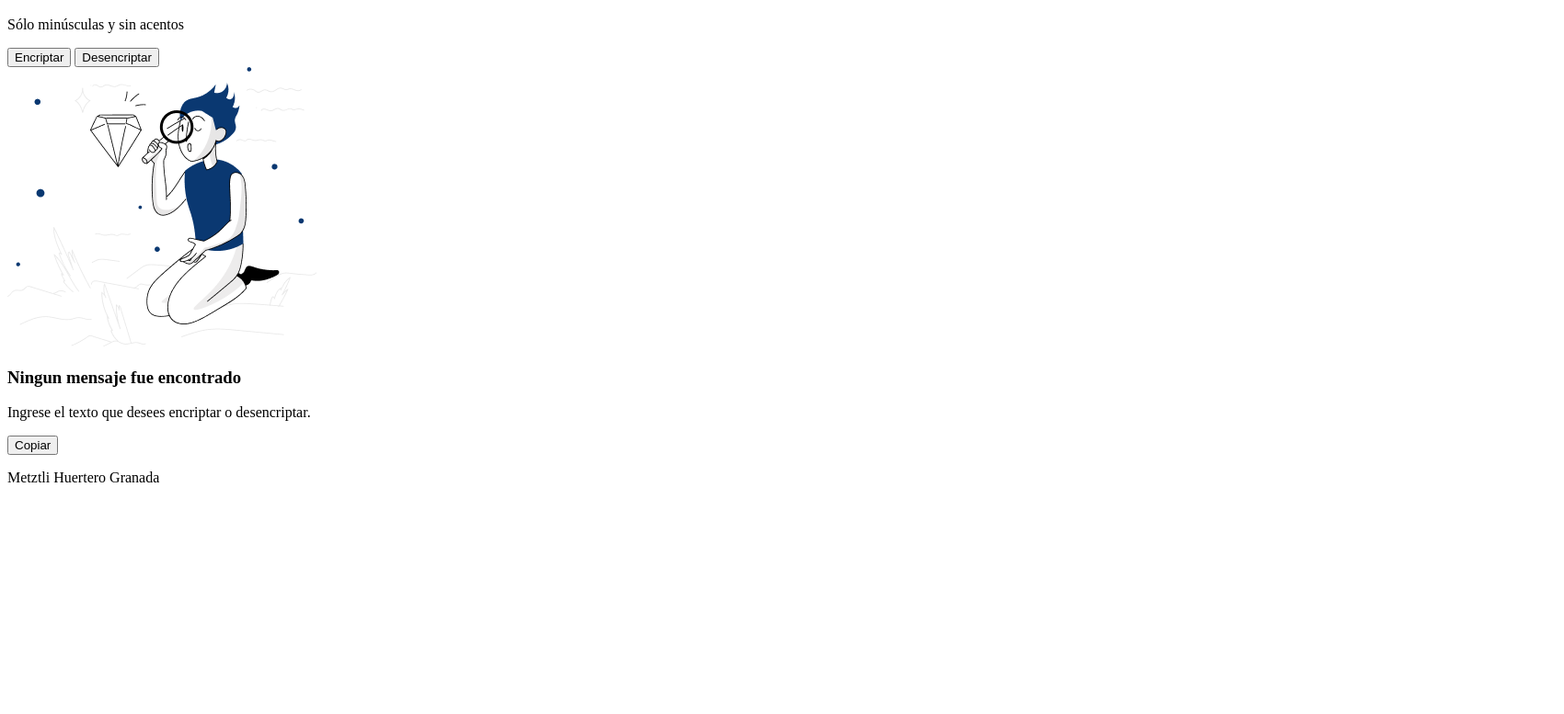
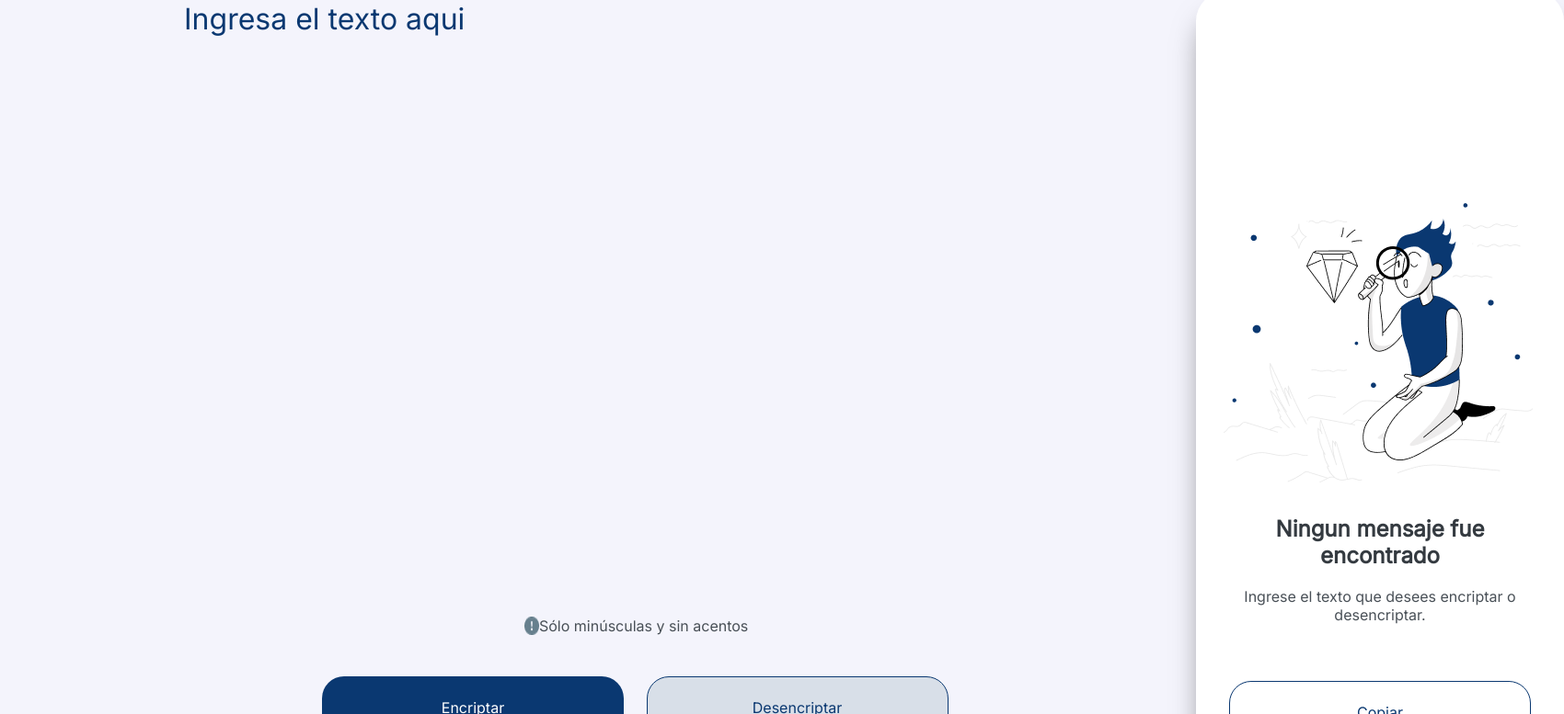
Before and after one commit to nabimeyz/ONENextEducation, a plain HTML site: page Encriptador/index.html in a window 1280 px wide. Shown: the part 99-876 px from the top of the page at 92% size, 1700 px wide, since content can reach past the window. Before the commit the page ends 800 px from the top, so only its background shows below. Drawn offline with Linux system fonts and the light colour scheme.

Commit message:
Da estilo a la pagina, y cambia función del boton copiar

```diff
--- a/Encriptador/index.html
+++ b/Encriptador/index.html
@@ -7,13 +7,14 @@
     <meta charset="UTF-8">
     <meta name="viewport" content="width=device-width, initial-scale=1.0">
     <link rel="stylesheet" href="style.css">
+    <link href="https://fonts.googleapis.com/css2?family=Inter:wght@100;200;300;400&display=swap" rel="stylesheet">
     <script type="text/javascript" src="script.js"></script>
     <title>Encriptador de texto</title>
 </head>
 
 <body>
     <header> <!--logo del programa-->
-        <img src="/Encriptador/img/Logo.png" alt="Logo alura">
+        <img id="logo" src="/Encriptador/img/Logo.png" alt="Logo alura">
     </header>
 
     <section id="seccionEntrada"> <!--Seccion de elementos principales-->
--- a/Encriptador/script.js
+++ b/Encriptador/script.js
@@ -50,10 +50,15 @@ function identificarMayus(entrada){
     return /[A-Z]/.test(entrada); //devuelve T o F dependiendo de si encuentra mayùsculas
 }
 
-//Funciòn para copiar el texto que se encripta/desencripta
+//Funciòn para copiar el texto que se encripta/desencripta, reemplazando comando obsoleto exec.command
 function copiarTexto (){
-    let contCopiar = document.querySelector("#salidaTexto");
-    contCopiar.select();
-    document.execCommand("copy");
-    console.log("texto copiado.");
+    let textoACopiar = document.getElementById("salidaTexto").innerText;
+
+    navigator.clipboard.writeText(textoACopiar)
+        .then(() => {
+            console.log("Texto copiado al portapapeles.");
+        })
+        .catch(err => {
+            console.error('Error al intentar copiar el texto: ', err);
+        });
 }
--- a/Encriptador/style.css
+++ b/Encriptador/style.css
@@ -0,0 +1,185 @@
+*{
+    margin: 0;
+    padding: 0;
+    font-family: 'Inter', sans-serif;
+}
+
+body {
+    background-color: #f4f4fc;
+}
+
+header {
+    width: 100%;
+    height: 90px;
+}
+
+#logo {
+    width: 120px;
+    height: 50px;
+    padding-top: 20px;
+    padding-left: 40px;
+}
+
+main {
+    position: absolute;
+    width: 100%;
+    height: 100%;
+    display: flex;
+    justify-content: space-between;
+}
+
+#seccionEntrada {
+    position: absolute;
+    left: 200px;
+    top: 100px;
+    width: 1000px;
+    height: 600px;
+}
+
+#entradaTexto {
+    width: 80%;
+    height: 100%;
+    border: none;
+    background-color: #f4f4fc;
+    cursor: pointer;
+    color: #0A3871;
+    font-size: 32px;
+    font-weight: 400;
+    font-family: 'Inter', sans-serif;
+}
+
+#entradaTexto::placeholder {
+    color: #0A3871;
+}
+
+#divMinusculas {
+    position: absolute;
+    top: 670px;
+    left: 370px;
+    display: flex;
+    color: #495057;
+}
+
+#divBotones {
+    position: absolute;
+    top: 720px;
+    height: 80px;
+    padding-left: 15%;
+    padding-top: 15px;
+}
+
+#btnEncriptar {
+    width: 328px;
+    height: 67px;
+    border-radius: 24px;
+    background-color: #0A3871;
+    color: white;
+    font-size: 16px;
+    font-weight: 400;
+    font-family: 'Inter', sans-serif;
+    border: none;
+    margin-right: 20px;
+    cursor: pointer;
+}
+
+#btnDesencriptar {
+    width: 328px;
+    height: 67px;
+    border-radius: 24px;
+    background-color: #D8DFE8;
+    color: #0A3871;
+    font-size: 16px;
+    font-weight: 400;
+    font-family: 'Inter', sans-serif;
+    border: 1px solid #0A3871;
+    cursor: pointer;
+}
+
+#seccionSalida {
+    display: block;
+    position: relative;
+    align-items: center;
+    width: 400px;
+    height: 840px;
+    left: 1300px;
+
+    background-color: #ffffff;
+    box-sizing: border-box;
+    border-radius: 32px;
+    box-shadow: 0px 24px 32px -8px rgba(0, 0, 0, 0.50);
+}
+
+#divLupa {
+    position: absolute;
+    left: 30px;
+    right: 30px;
+    top: 180px;
+    box-sizing: border-box;
+    padding-top: 50px;
+}
+
+#divEspera {
+    position: absolute;
+    box-sizing: border-box;
+    top: 570px;
+    left: 40px;
+    right: 40px;
+    align-items: center;
+}
+
+#divEspera h3 {
+    font-size: 24px;
+    font-weight: 700;
+    font-family: 'Inter', sans-serif;
+    text-align: center;
+    color: #343A40;
+}
+
+#divEspera p {
+    font-family: 'Inter', sans-serif;
+    font-weight: 400;
+    font-size: 16px;
+    text-align: center;
+    color: #495057;
+    padding-top: 20px;
+}
+
+#divSalida {
+    position: absolute;
+    bottom: 330px;
+    width: 320px;
+    height: 450px;
+    padding: 0;
+    box-sizing: border-box;
+    margin-left: 25px;
+}
+
+#divSalida p {
+    color: #495057;
+    font-size: 25px;
+}
+
+#divCopiar {
+    display: flex;
+    position: absolute;
+    bottom: 400px;
+    top: 700px;
+    background-color: aqua;
+    padding-left: 40px;
+}
+
+#btnCopiar {
+    width: 328px;
+    height: 67px;
+    border-radius: 24px;
+    background-color: #ffffff;
+    color: #0A3871;
+    font-size: 16px;
+    font-weight: 400;
+    font-family: 'Inter', sans-serif;
+    border: 1px solid #0A3871;
+    cursor: pointer;
+    position: relative;
+    top: 50px;
+    right: 4px;
+}
```
